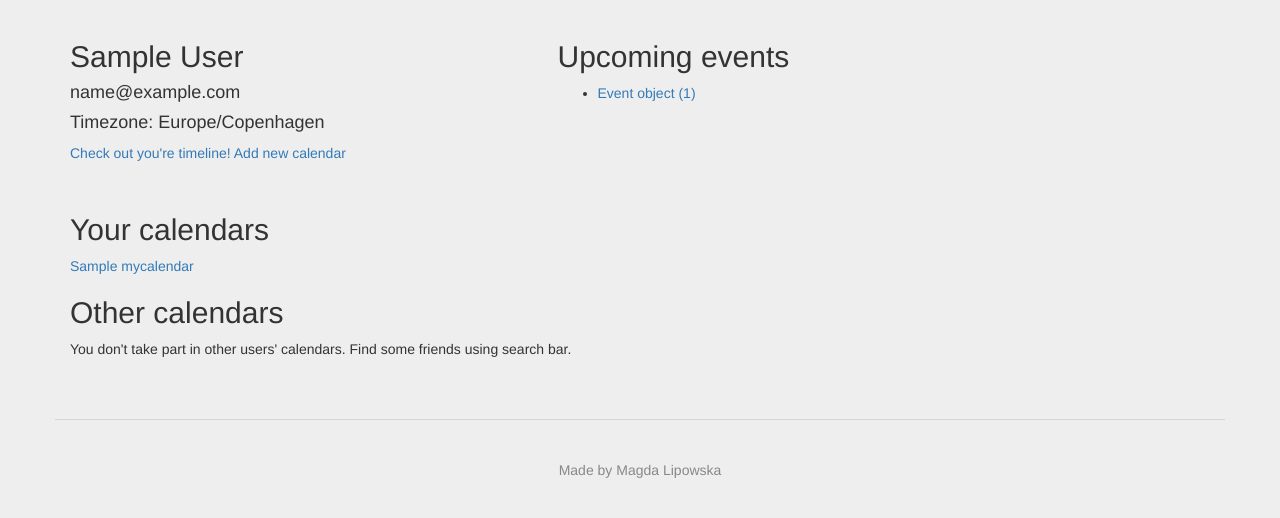
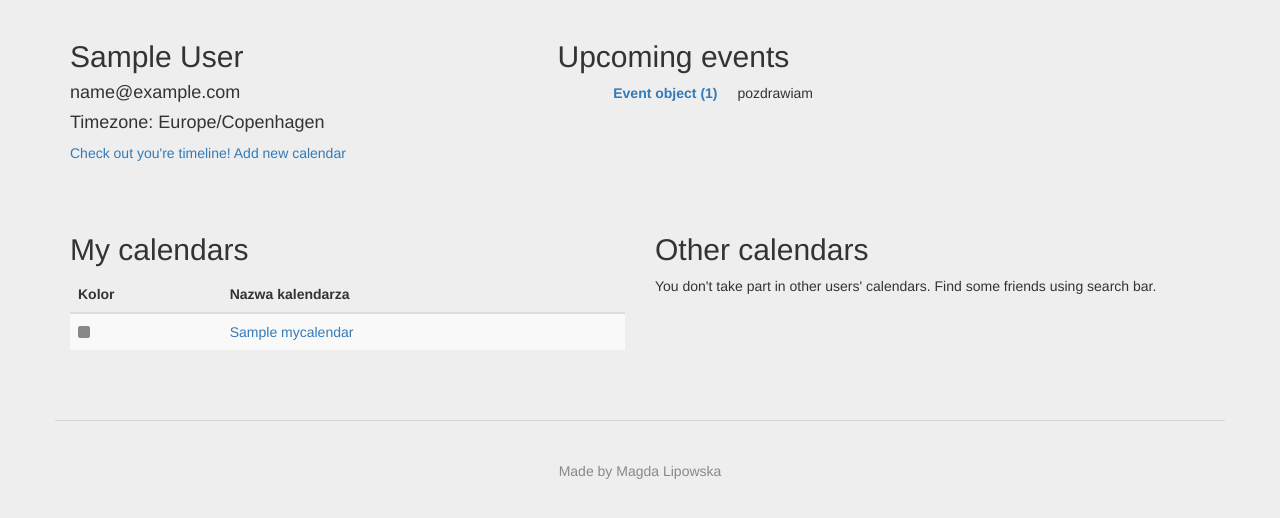
Before and after one commit to kasztanka/django_calendar, a Django app: a page that uses my_calendar/templates/my_calendar/profile.html in a window 1280 px wide. Shown: the part 52-570 px from the top of the page. Run offline with Django 3.2, Linux system fonts and the light colour scheme; a user stored in the database is signed in; tables that the repository leaves empty hold one stand-in row (values such as "Sample post"); some libraries are stand-ins or nearby versions.

Commit message:
Tables with calendars in user's profile

```diff
--- /dev/null
+++ b/my_calendar/templates/my_calendar/calendars_table.html
@@ -0,0 +1,20 @@
+{% for cal in calendars %}
+    {% if forloop.first %}
+        <table class="table table-striped">
+            <thead>
+                <tr>
+                    <th>Kolor</th>
+                    <th>Nazwa kalendarza</th>
+                </tr>
+            </thead>
+            <tbody>
+    {% endif %}
+        <tr>
+            <td><i class="fa fa-square" style="color: {{ cal.color }}"></i></td>
+            <td colspan="3"><a href="{% url 'my_calendar:calendar_view' cal_pk=cal.pk %}">{{ cal.name }}</a></td>
+        </tr>
+    {% if forloop.last %}
+            </tbody>
+        </table>
+    {% endif %}
+{% endfor %}
--- a/my_calendar/templates/my_calendar/profile.html
+++ b/my_calendar/templates/my_calendar/profile.html
@@ -21,29 +21,35 @@
     </div>
     <div class="col-lg-7">
         <h2>Upcoming events</h2>
-        <ul>
+        {% if upcoming_events %}
+            <dl class="dl-horizontal">
                 {% for event in upcoming_events %}
-                <li><a href="{% url 'my_calendar:event_view' event_pk=event.pk %}">{{ event }}</a></li>
-            {% empty %}
-                <p>You don't have any events yet. </p>
+                    <dt><a href="{% url 'my_calendar:event_view' event_pk=event.pk %}">{{ event }}</a></dt><dd>pozdrawiam</dd>
                 {% endfor %}
-        </ul>
+            </dl>
+        {% else %}
+            <p>You don't have any events yet.</p>
+        {% endif %}
     </div>
 </div>
-<div id="calendars">
-    <h2>Your calendars</h2>
-    {% for cal in calendars %}
-        <a href="{% url 'my_calendar:calendar_view' cal_pk=cal.pk %}">{{ cal.name }}</a>
-    {% empty %}
+<div id="calendars" class="row">
+    <div class="col-lg-6">
+        <h2>My calendars</h2>
+        {% if calendars %}
+            {% include 'my_calendar/calendars_table.html' with calendars=calendars only %}
+        {% else %}
             <p>You don't have any calendars yet.
                 <a href="{% url 'my_calendar:new_calendar' %}">Go and create a new one!</a>
             </p>
-    {% endfor %}
+        {% endif %}
+    </div>
+    <div class="col-lg-6">
         <h2>Other calendars</h2>
-    {% for cal in other_calendars %}
-        <a href="{% url 'my_calendar:calendar_view' cal_pk=cal.pk %}">{{ cal.name }}</a>
-    {% empty %}
+        {% if other_calendars %}
+            {% include 'my_calendar/calendars_table.html' with calendars=other_calendars only %}
+        {% else %}
             <p>You don't take part in other users' calendars. Find some friends using search bar.</p>
-    {% endfor %}
+        {% endif %}
+    </div>
 </div>
 {% endblock content %}
```
Lines whose indentation alone changed are shown as unchanged.
